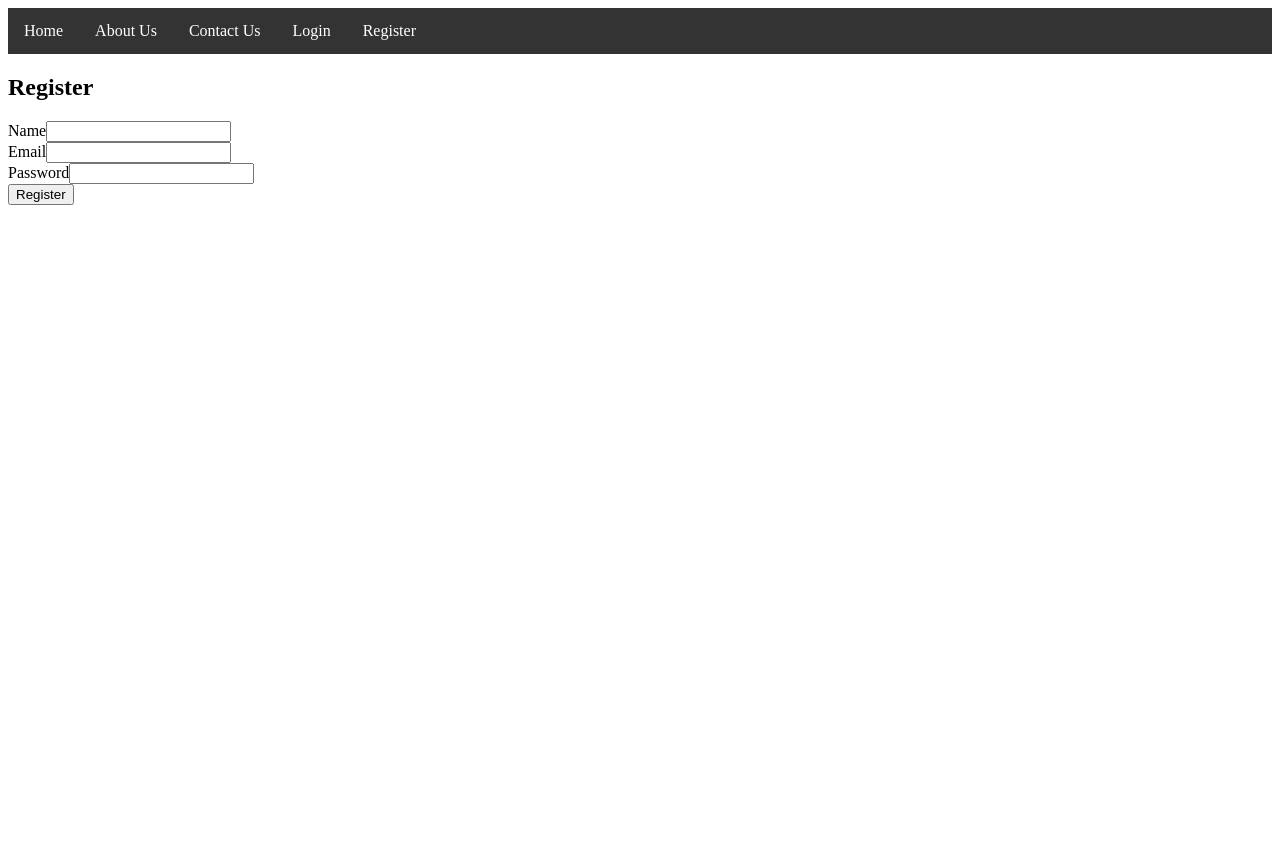
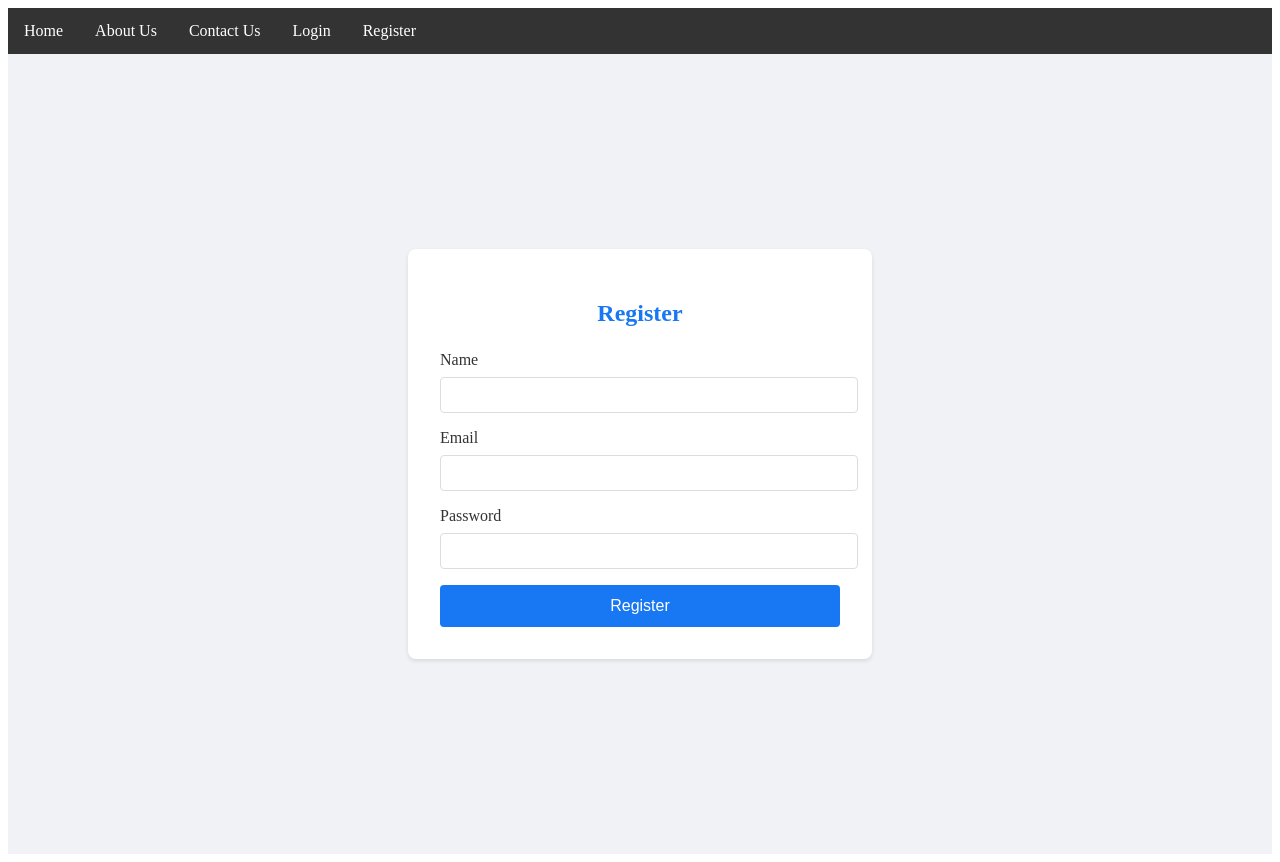
Before and after one commit to LGOPIKRISHNA/one, a React (Create React App) app: page /register in a window 1280 px wide. Before the commit the page ends 800 px from the top, so only its background shows below. Built offline with nearby package versions, Linux system fonts and the light colour scheme.

Commit message:
second time register completed

```diff
--- a/src/components/Register.css
+++ b/src/components/Register.css
@@ -0,0 +1,56 @@
+.register-container {
+    display: flex;
+    justify-content: center;
+    align-items: center;
+    height: 100vh;
+    background-color: #f0f2f5;
+  }
+
+  .register-form {
+    background-color: white;
+    padding: 2rem;
+    border-radius: 8px;
+    box-shadow: 0 2px 4px rgba(0, 0, 0, 0.1);
+    width: 100%;
+    max-width: 400px;
+  }
+
+  h2 {
+    text-align: center;
+    color: #1877f2;
+    margin-bottom: 1.5rem;
+  }
+
+  .form-group {
+    margin-bottom: 1rem;
+  }
+
+  label {
+    display: block;
+    margin-bottom: 0.5rem;
+    color: #333;
+  }
+
+  input {
+    width: 100%;
+    padding: 0.5rem;
+    border: 1px solid #ddd;
+    border-radius: 4px;
+    font-size: 1rem;
+  }
+
+  .submit-btn {
+    width: 100%;
+    padding: 0.75rem;
+    background-color: #1877f2;
+    color: white;
+    border: none;
+    border-radius: 4px;
+    font-size: 1rem;
+    cursor: pointer;
+    transition: background-color 0.3s ease;
+  }
+
+  .submit-btn:hover {
+    background-color: #166fe5;
+  }
--- a/src/components/Register.js
+++ b/src/components/Register.js
@@ -28,10 +28,9 @@
 //   );
 // }
 import { useState } from "react";
-//import { Link } from "react-router-dom";
 import axios from 'axios';
 import "./Register.css";
-// axios.defaults.baseURL = '';
+
 function Register() {
   const [name, setName] = useState('')
   const [email, setEmail] = useState('')
@@ -45,44 +44,41 @@ function Register() {
   }
 
   return (
-    <div className="d-flex justify-content-center">
-      <div className="bg-white p-3 rounded w-25">
+    <div className="register-container">
+      <div className="register-form">
         <h2>Register</h2>
         <form onSubmit={handleSubmit}>
-          <div className="mb-3">
-            <label htmlFor="name" className="form-label">Name</label>
+          <div className="form-group">
+            <label htmlFor="name">Name</label>
             <input
               type="text"
-              className="form-control rounded-0"
               id="name"
               value={name}
               onChange={(e) => setName(e.target.value)}
               required
             />
           </div>
-          <div className="mb-3">
-            <label htmlFor="email" className="form-label">Email</label>
+          <div className="form-group">
+            <label htmlFor="email">Email</label>
             <input
               type="email"
-              className="form-control rounded-0"
               id="email"
               value={email}
               onChange={(e) => setEmail(e.target.value)}
               required
             />
           </div>
-          <div className="mb-3">
-            <label htmlFor="password" className="form-label">Password</label>
+          <div className="form-group">
+            <label htmlFor="password">Password</label>
             <input
               type="password"
-              className="form-control rounded-0"
               id="password"
               value={password}
               onChange={(e) => setPassword(e.target.value)}
               required
             />
           </div>
-          <button type="submit">
+          <button type="submit" className="submit-btn">
             Register
           </button>
         </form>
```
